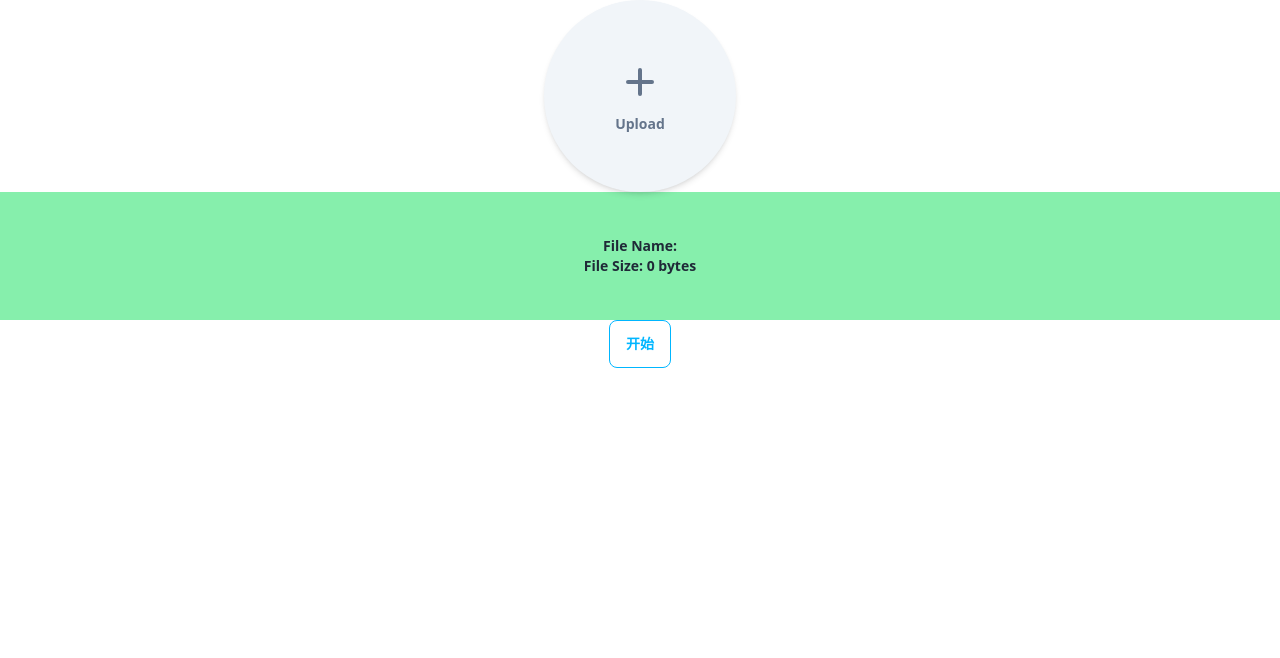
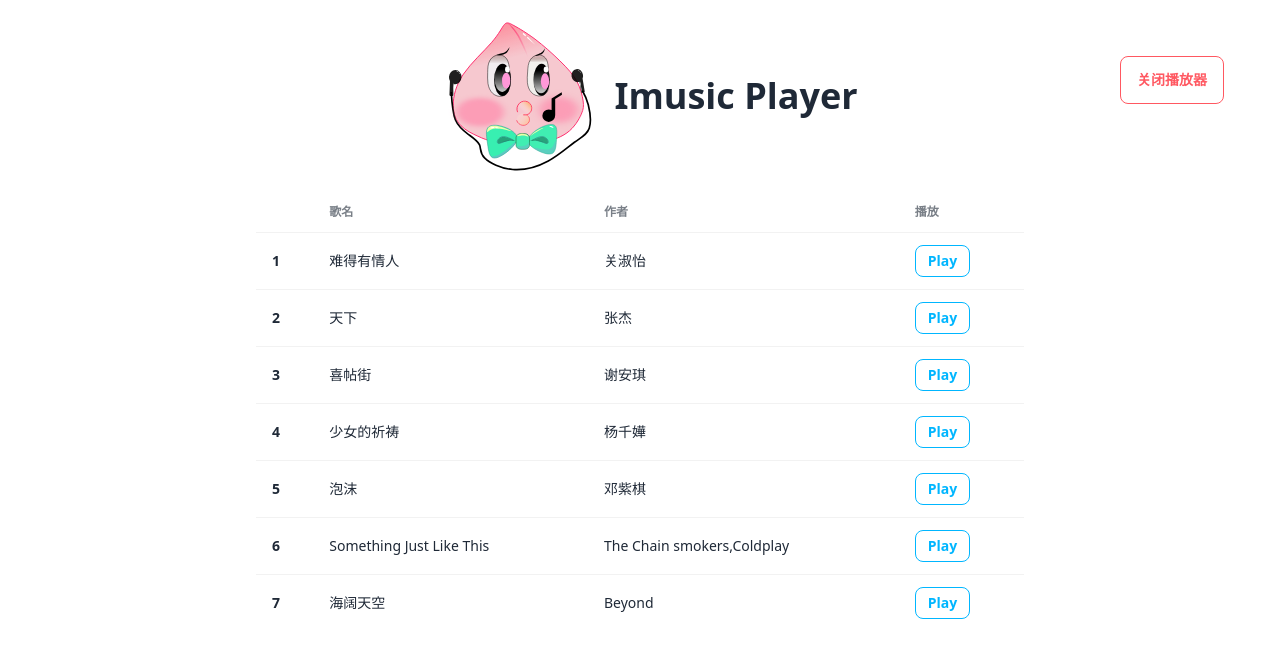
Before and after one commit to yinyao855/imusic-frontend, a Vue app: page / in a window 1280 px wide. Shown: the top 658 px of the page. Built offline with nearby package versions, Linux system fonts and the light colour scheme.

Commit message:
添加歌曲列表，完善细节

```diff
--- a/src/App.vue
+++ b/src/App.vue
@@ -2,27 +2,38 @@
 import MusicPlayer from "./components/MusicPlayer.vue";
 import Upload from "./components/Upload.vue";
 import {ref} from "vue";
+import MusicTest from "./components/MusicTest.vue";
+import {musicList} from "./js/lyrics.js";
+import lyrics from "./js/lyrics.js";
+import {gradient} from "./js/lyrics.js";
 
 const isShow = ref(false);
 
-const begin = () => {
+const curMusicIndex = ref(0)
+
+const playMusicByChoice = (index) =>{
   isShow.value = true;
+  console.log("选择的歌曲"+index);
+  curMusicIndex.value = index;
+}
+
+const close = () => {
+  isShow.value = false;
 };
 </script>
 
 <template>
-  <Upload></Upload>
-  <div class="w-full flex">
-    <button @click="begin" class="btn btn-info mx-auto my-auto btn-outline">开始</button>
-  </div>
+<!--  <Upload></Upload>-->
+  <MusicTest :musicList="musicList" @playMusic="playMusicByChoice"></MusicTest>
+  <button @click="close" class="fixed top-14 right-14 btn btn-error mx-auto my-auto btn-outline">关闭播放器</button>
 
-  <!-- <Test></Test> -->
-
-  <MusicPlayer v-if="isShow"></MusicPlayer>
+  <MusicPlayer v-if="isShow"
+               v-model:curIndex="curMusicIndex"
+               :musicList="musicList"
+               :gradient="gradient"
+               :lyrics="lyrics"
+  ></MusicPlayer>
 </template>
 
 <style scoped>
-#app {
-  height: 100vh;
-}
 </style>
--- a/src/components/MusicPlayer.vue
+++ b/src/components/MusicPlayer.vue
@@ -30,7 +30,7 @@
       </MusicPlayerView>
     </div>
 
-    <transition name="slide" appear>
+    <Transition name="slide" appear>
       <div v-if="isFull" key="musicPlay" class="transition-container">
         <MusicPlayFullView
           class="fixed top-0 left-0 w-full"
@@ -46,85 +46,61 @@
           :cover="currentMusic.cover"
           v-model:lyric="lyric"
           @update="updateTime"
-          :sty="gradient[index]"
+          :sty="gradient[curIndex]"
           @togglePlay="togglePlay"
           @back="backSong"
           @next="nextSong"
         ></MusicPlayFullView>
       </div>
-    </transition>
+    </Transition>
 
 </template>
 
 <script setup>
 import MusicPlayerView from "./MusicPlayerView.vue";
 import MusicPlayFullView from "./MusicPlayerFullView.vue";
-import { ref } from "vue";
-//歌词
-import lyrics from "../js/lyrics.js";
-//背景
-import { gradient } from "../js/lyrics.js";
+import {ref, watch} from "vue";
+
+const props = defineProps({
+  lyrics:Object,
+  gradient:Object,
+  musicList:Object,
+})
+
+const lyrics = props.lyrics
+const gradient = props.gradient
+const musicList = props.musicList
 
 const isFull = ref(false);
+
+const audioPlayer = ref(null);
+const isPlaying = ref(true);
+
+//当前播放时间和总时间
+const currentTime = ref("0:00");
+const duration = ref("0:00");
+//当前播放时间和总时间（秒）
+const durationInSeconds = ref(0);
+const currentTimeInSeconds = ref(0);
+
+//将当前播放歌曲和外部绑定
+const curIndex = defineModel("curIndex")
+const lyric = ref(parseLRC(lyrics[curIndex.value]))
+const currentMusic = ref(musicList[curIndex.value])
+
+const playerMode = ref(0)
 
 function changeSize() {
   isFull.value = !isFull.value;
 }
 
-//歌单
-const musicList = [
-  {
-    name: "难得有情人",
-    singer: "关淑怡",
-    cover: "./难得有情人.png",
-    source: "./难得有情人.mp3",
-  },
-  {
-    name: "天下",
-    singer: "张杰",
-    cover: "./天下.webp",
-    source: "./天下.mp3",
-  },
-  {
-    name: "喜帖街",
-    singer: "谢安琪",
-    cover: "./喜帖街.webp",
-    source: "./喜帖街.mp3",
-  },
-  {
-    name: "少女的祈祷",
-    singer: "杨千嬅",
-    cover: "./少女的祈祷.webp",
-    source: "./少女的祈祷.mp3",
-  },
-  {
-    name: "泡沫",
-    singer: "邓紫棋",
-    cover: "./泡沫.webp",
-    source: "./泡沫.mp3",
-  },
-  {
-    name: "Something Just Like This",
-    singer: "The Chain smokers,Coldplay",
-    cover: "./Something Just Like This.webp",
-    source: "./Something Just Like This.mp3",
-  },
-  {
-    name: "海阔天空",
-    singer: "Beyond",
-    cover: "./海阔天空.jpg",
-    source: "./海阔天空.mp3",
-  },
-];
-
-
-const lyric = ref(Array);
-lyric.value = parseLRC(lyrics[0]);
-
-const currentMusic = ref(musicList[0]);
-let index = 0;
-
-const playerMode = ref(0)
+//监控当前播放歌曲变化
+watch(curIndex, ()=>{
+  const index = curIndex.value;
+  currentMusic.value = musicList[index];
+  lyric.value = parseLRC(lyrics[index]);
+  isPlaying.value = true;
+})
 
 //播放设置
 function handleModeChange() {
@@ -143,19 +119,21 @@ function handleModeChange() {
 //上一首
 function backSong() {
   const length = musicList.length;
-  index = (index - 1 + length) % length;
-  currentMusic.value = musicList[index];
-  lyric.value = parseLRC(lyrics[index]);
-  isPlaying.value = true;
+  const index = (curIndex.value - 1 + length) % length;
+  // currentMusic.value = musicList[index];
+  // lyric.value = parseLRC(lyrics[index]);
+  // isPlaying.value = true;
+  curIndex.value = index;
 }
 
 //下一首
 function nextSong() {
   const length = musicList.length;
-  index = (index + 1) % length;
-  currentMusic.value = musicList[index];
-  lyric.value = parseLRC(lyrics[index]);
-  isPlaying.value = true;
+  const index = (curIndex.value + 1) % length;
+  // currentMusic.value = musicList[index];
+  // lyric.value = parseLRC(lyrics[index]);
+  // isPlaying.value = true;
+  curIndex.value = index;
 }
 
 function getRandomInt(max) {
@@ -165,10 +143,11 @@ function getRandomInt(max) {
 //随机选取
 function randomSong() {
   const length = musicList.length;
-  index = getRandomInt(length)
-  currentMusic.value = musicList[index];
-  lyric.value = parseLRC(lyrics[index]);
-  isPlaying.value = true;
+  const index = getRandomInt(length)
+  // currentMusic.value = musicList[index];
+  // lyric.value = parseLRC(lyrics[index]);
+  // isPlaying.value = true;
+  curIndex.value = index;
 }
 
 const togglePlay = () => {
@@ -199,15 +178,6 @@ function parseLRC(lrc) {
   return lyrics;
 }
 
-const audioPlayer = ref(null);
-const isPlaying = ref(true);
-
-//当前播放时间和总时间
-const currentTime = ref("0:00");
-const duration = ref("0:00");
-//当前播放时间和总时间（秒）
-const durationInSeconds = ref(0);
-const currentTimeInSeconds = ref(0);
 const updateTime = () => {
   const audio = audioPlayer.value;
   let minutes = Math.floor(audio.currentTime / 60);
--- a/src/components/MusicPlayerView.vue
+++ b/src/components/MusicPlayerView.vue
@@ -159,7 +159,7 @@
 
 <script setup>
 import { ref } from 'vue';
-import { defineProps, watch, defineModel } from 'vue';
+import { defineProps, defineModel } from 'vue';
 
 const props = defineProps({
   cover: String,
--- /dev/null
+++ b/src/components/MusicTest.vue
@@ -0,0 +1,46 @@
+<template>
+  <div class="flex justify-center">
+    <img src="../assets/音乐桃.svg"  alt="音乐" class="w-48 h-48">
+    <p class="text-4xl font-bold my-auto">Imusic Player</p>
+  </div>
+
+  <div class="overflow-x-auto w-3/5 mx-auto">
+    <table class="table">
+      <!-- head -->
+      <thead>
+      <tr>
+        <th></th>
+        <th>歌名</th>
+        <th>作者</th>
+        <th>播放</th>
+      </tr>
+      </thead>
+      <tbody>
+      <!-- rows -->
+      <tr v-for="(row, index) in musicList" class="hover">
+        <th>{{ index+1 }}</th>
+        <td>{{ row.name }}</td>
+        <td>{{ row.singer }}</td>
+        <td>
+          <button class="btn btn-info btn-outline btn-sm" @click="playMusic(index)">Play</button>
+        </td>
+      </tr>
+      </tbody>
+    </table>
+  </div>
+
+</template>
+
+<script setup>
+const emit = defineEmits([
+    "playMusic",
+])
+
+const props = defineProps({
+  musicList: Object,
+})
+
+function playMusic(index) {
+    emit("playMusic",index);
+}
+</script>
--- a/src/components/Test.vue
+++ /dev/null
@@ -1,14 +0,0 @@
-<template>
-<input v-model="text"/>
-<p>{{ text }}</p>
-<!-- <audio src="./难得有情人.mp3" controls></audio> -->
-<button @click="change" class="btn btn-primary">点击改变</button>
-</template>
-
-<script setup>
-import { ref } from 'vue';
-const text = ref('hello');
-const change = () => {
-  text.value = 'world';
-}
-</script>
--- a/src/js/lyrics.js
+++ b/src/js/lyrics.js
@@ -419,6 +419,52 @@ background: linear-gradient(89deg, rgba(224,152,68,1) 0%, rgba(164,121,151,1) 81
 `
 ]
 
+//歌单
+const musicList = [
+    {
+        name: "难得有情人",
+        singer: "关淑怡",
+        cover: "./难得有情人.png",
+        source: "./难得有情人.mp3",
+    },
+    {
+        name: "天下",
+        singer: "张杰",
+        cover: "./天下.webp",
+        source: "./天下.mp3",
+    },
+    {
+        name: "喜帖街",
+        singer: "谢安琪",
+        cover: "./喜帖街.webp",
+        source: "./喜帖街.mp3",
+    },
+    {
+        name: "少女的祈祷",
+        singer: "杨千嬅",
+        cover: "./少女的祈祷.webp",
+        source: "./少女的祈祷.mp3",
+    },
+    {
+        name: "泡沫",
+        singer: "邓紫棋",
+        cover: "./泡沫.webp",
+        source: "./泡沫.mp3",
+    },
+    {
+        name: "Something Just Like This",
+        singer: "The Chain smokers,Coldplay",
+        cover: "./Something Just Like This.webp",
+        source: "./Something Just Like This.mp3",
+    },
+    {
+        name: "海阔天空",
+        singer: "Beyond",
+        cover: "./海阔天空.jpg",
+        source: "./海阔天空.mp3",
+    },
+];
+
 // Path: src/js/lyrics.js
 export default lyrics;
-export { gradient };
+export { gradient, musicList };
```
Also changed, not shown: src/assets/音乐桃.svg (added).
